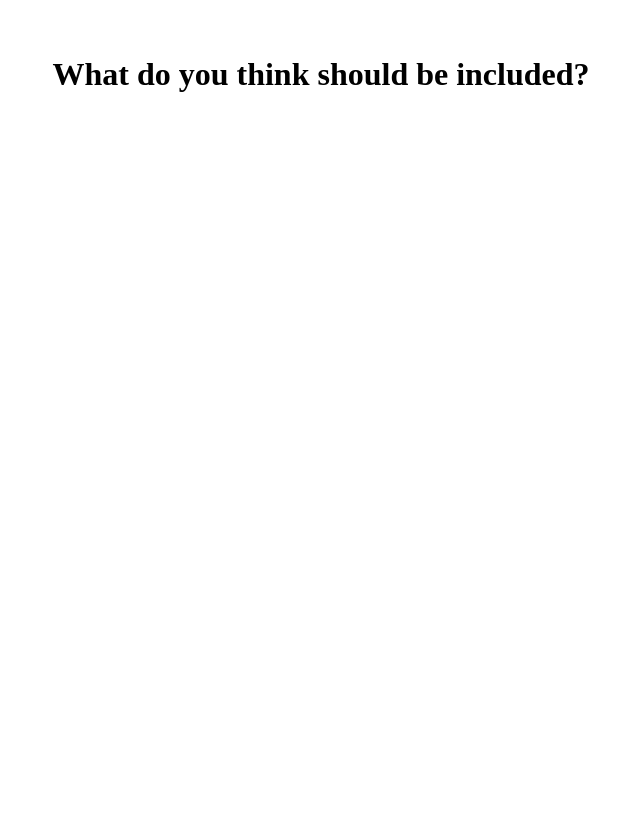
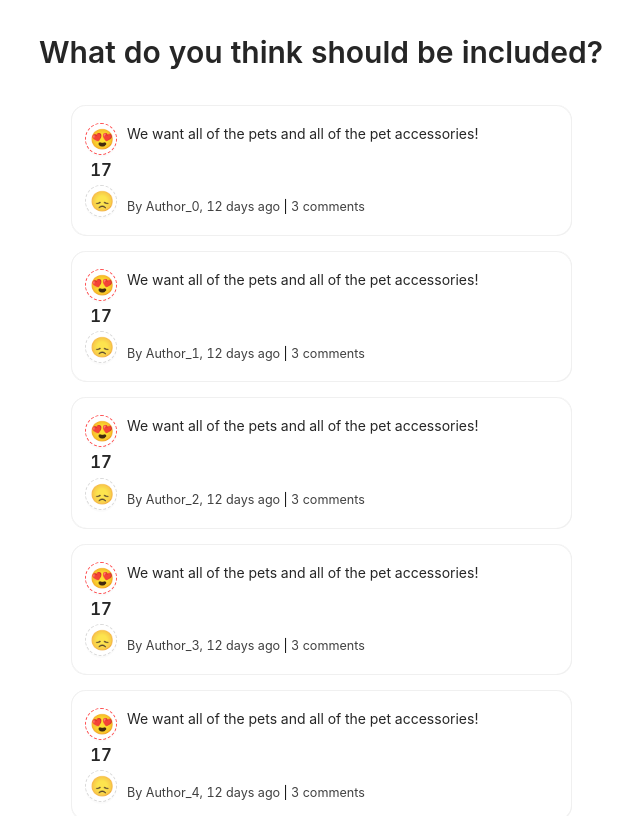
Before and after one commit to qloudgames/suggest, a React app: page / in a window 1280 px wide. Shown: the top 816 px of the page, without its empty margins (319-959 px from the left). Built offline with nearby package versions, Linux system fonts and the light colour scheme; the HTML template or start-up script is replaced by a standard one.

Commit message:
homepage list layout in frontend done

```diff
--- a/package.json
+++ b/package.json
@@ -2,9 +2,10 @@
   "name": "suggest",
   "packageManager": "yarn@3.2.4",
   "scripts": {
-    "start": "webpack serve --open --mode=development --config ./webpack.app.config.js"
+    "start": "webpack serve --mode=development --config ./webpack.app.config.js"
   },
   "dependencies": {
+    "antd": "^4.23.6",
     "fastify": "^4.9.2",
     "react": "^18.2.0",
     "react-dom": "^18.2.0",
@@ -19,7 +20,7 @@
     "style-loader": "^3.3.1",
     "ts-loader": "^9.4.1",
     "typescript": "^4.8.4",
-    "typescript-plugin-css-modules": "^3.4.0",
+    "typescript-plugin-css-modules": "^2.8.0",
     "webpack": "^5.74.0",
     "webpack-cli": "^4.10.0",
     "webpack-dev-server": "^4.11.1"
--- /dev/null
+++ b/src/common/fakes/fake_entries.ts
@@ -0,0 +1,13 @@
+import { EntryData } from 'common/types';
+
+export const FakeEntries: EntryData[] = Array(10).fill(0).map((_, i) => createFakeEntry(i));
+
+function createFakeEntry(id: number) {
+  return {
+    id,
+    author: `Author_${id}`,
+    timestamp: Date.now(),
+    title: `Idea from person ${id}`,
+    description: 'We want all of the pets and all of the pet accessories!',
+  };
+}
--- /dev/null
+++ b/src/common/types.ts
@@ -0,0 +1,11 @@
+export type EntryData = {
+  id: number;
+  author: string;
+  timestamp: number,
+  title: string;
+  description: string;
+};
+
+export function getEntryTimeElapsed(entry: EntryData) {
+  return '12 days';
+}
--- a/src/web/app.css
+++ /dev/null
@@ -1,7 +0,0 @@
-.heading {
-  display: flex;
-  flex-direction: column;
-  justify-content: center;
-  align-items: center;
-  margin-top: 7vh;
-}
--- /dev/null
+++ b/src/web/app.module.css
@@ -0,0 +1,31 @@
+.page {
+  display: flex;
+  flex-direction: column;
+  align-items: center;
+}
+
+.heading {
+  margin-top: 4vh;
+  margin-bottom: 4vh !important;
+}
+
+.entriesContainer {
+  width: 35%;
+  min-width: 500px;
+  background: transparent;
+  border: 0;
+}
+.entriesContainer > *:first-child {
+  padding: 0;
+}
+
+@media (max-width: 981px) {
+  * {
+    /* TODO: how to scale for mobile properly? */
+    font-size: 1.25em;
+  }
+
+  .entriesContainer {
+    width: 90%;
+  }
+}
--- a/src/web/app.tsx
+++ b/src/web/app.tsx
@@ -1,8 +1,14 @@
 import * as React from 'react';
 import { createRoot } from 'react-dom/client';
-import styles from './app.css';
+import { Card, Typography } from 'antd';
+// TODO: clean this up
+import 'antd/dist/antd.css';
+import styles from './app.module.css';
+import { FakeEntries } from 'common/fakes/fake_entries';
+import { Entry } from './entry';
 
-// TODO: split source files and import
+const { Title } = Typography;
+
 const Config = {
   heading: 'What do you think should be included?',
 };
@@ -16,8 +22,13 @@ class SuggestionsRoot extends React.Component<Props> {
 
   render() {
     return (
-      <div>
-        <h1 className={styles.heading}>{Config.heading}</h1>
+      <div className={styles.page}>
+        <Title level={2} className={styles.heading}>{Config.heading}</Title>
+        <Card className={styles.entriesContainer}>
+        {FakeEntries.map(entry => (
+          <Entry entry={entry}/>
+        ))}
+        </Card>
       </div>
     );
   }
--- /dev/null
+++ b/src/web/entry.module.css
@@ -0,0 +1,63 @@
+.entry {
+  position: relative;
+  width: 100%;
+  background: rgba(255,255,255, 0.8);
+  margin: 2vh 0;
+  border-radius: 15px;
+  min-height: 100px;
+  padding: 18px 24px;
+
+  display: flex;
+  flex-direction: row;
+}
+.entry:first-child {
+  margin-top: 0;
+}
+
+.vote {
+  position: relative;
+  left: -10px;
+
+  display: flex;
+  flex-direction: column;
+  align-items: center;
+  justify-content: center;
+}
+.vote > *:not(:last-child) {
+  margin-bottom: 2px;
+}
+.voteCount {
+  font-size: 1.2em;
+  font-weight: 600;
+}
+.voteButton > * {
+  transform: scale(1.4);
+}
+@media (max-width: 981px) {
+  .vote {
+    left: 0;
+    margin-right: 20px;
+  }
+  .vote > *:not(:last-child) {
+    margin-bottom: 5px;
+  }
+  .voteButton {
+    transform: scale(1.8);
+  }
+}
+
+.description {
+  margin-bottom: 40px;
+}
+@media (max-width: 981px) {
+  .description {
+    margin-bottom: 50px;
+  }
+}
+
+.metadata {
+  position: absolute;
+  bottom: 18px;
+  color: rgba(0, 0, 0, 0.75);
+  font-size: 0.9em;
+}
--- /dev/null
+++ b/src/web/entry.tsx
@@ -0,0 +1,63 @@
+import * as React from 'react';
+import { Button, Card, Tooltip } from 'antd';
+import styles from './entry.module.css';
+import { EntryData, getEntryTimeElapsed } from 'common/types';
+
+type Props = {
+  entry: EntryData;
+}
+
+const InlineSeparator = () => <span style={{ color: 'black', textDecoration: 'bold' }}>&nbsp;|&nbsp;</span>;
+
+export const Entry = ({ entry }: Props) => {
+  //
+  const [voted, setVoted] = React.useState<string>('');
+  const onLike = () => setVoted(voted !== 'like' ? 'like' : '');
+  const onDislike = () => setVoted(voted !== 'dislike' ? 'dislike' : '');
+
+  return (
+    <div className={styles.entryWrapper}>
+      <Card.Grid key={entry.id} title={entry.title} className={styles.entry}>
+
+        {/* Vote area */}
+        <div className={styles.vote}>
+          <Tooltip title="I like this idea!" placement="left">
+            <Button
+              type={voted === 'like' ? 'primary' : 'dashed'}
+              danger
+              shape="circle"
+              className={styles.voteButton}
+              onClick={onLike}
+            >
+              😍
+            </Button>
+          </Tooltip>
+          <span className={styles.voteCount}>
+            17
+          </span>
+          <Tooltip title="Not too sure about this" placement="left">
+            <Button
+              type={voted === 'dislike' ? 'primary' : 'dashed'}
+              shape="circle"
+              className={styles.voteButton}
+              onClick={onDislike}
+            >
+              😞
+            </Button>
+          </Tooltip>
+        </div>
+
+        {/* Main area */}
+        <div className={styles.entryContent}>
+          <div className={styles.description}>{entry.description}</div>
+          <div className={styles.metadata}>
+            By {entry.author}, {getEntryTimeElapsed(entry)} ago
+            <InlineSeparator/>
+            3 comments
+          </div>
+        </div>
+
+      </Card.Grid>
+    </div>
+  );
+};
--- a/src/web/index.html
+++ b/src/web/index.html
@@ -15,7 +15,7 @@
         }
 
         .background {
-            position: absolute;
+            position: fixed;
             top: 0;
             left: 0;
             width: 100vw;
--- a/tsconfig.json
+++ b/tsconfig.json
@@ -1,11 +1,12 @@
 {
   "compilerOptions": {
-    "outDir": "./dist/",
+    "baseUrl": "./src",
+    "outDir": "./dist",
     "noImplicitAny": true,
     "module": "es6",
     "target": "es5",
     "jsx": "react",
-    "allowJs": true,
+    "allowJs": false,
     "moduleResolution": "node"
   }
 }
--- a/webpack.app.config.js
+++ b/webpack.app.config.js
@@ -1,6 +1,5 @@
 const path = require('path');
 const HtmlWebpackPlugin = require('html-webpack-plugin');
-const TypescriptCssModulesPlugin = require('typescript-plugin-css-modules');
 
 module.exports = {
   entry: './src/web/app.tsx',
@@ -12,7 +11,7 @@ module.exports = {
         exclude: /node_modules/,
       },
       {
-        test: /\.css$/i,
+        test: /\.module\.css$/i,
         use: [
           'style-loader',
           {
@@ -24,10 +23,18 @@ module.exports = {
           }
         ],
       },
+      {
+        test: /\.css$/i,
+        use: ['style-loader', 'css-loader'],
+      }
     ],
   },
   resolve: {
     extensions: ['.tsx', '.ts', '.js'],
+    modules: [
+      path.resolve(__dirname, 'src'),
+      'node_modules'
+    ],
   },
   output: {
     filename: 'bundle.js',
@@ -37,6 +44,5 @@ module.exports = {
     new HtmlWebpackPlugin({
       template: path.join(__dirname, 'src', 'web', 'index.html'),
     }),
-    // new TypescriptCssModulesPlugin(),
   ],
 };
```
Also changed, not shown: 1 other file (tests, documents, lock files or other folders).
